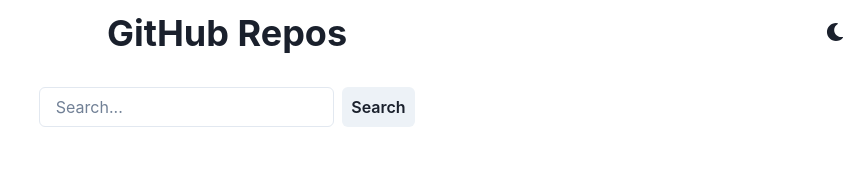
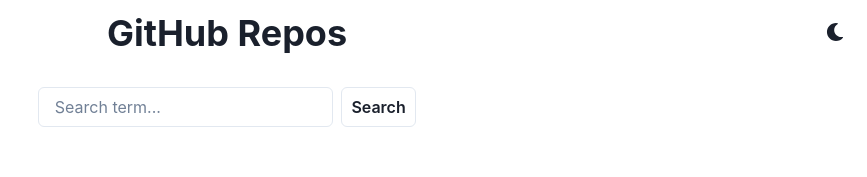
Before and after one commit to wardis/pimberly, a React (Create React App) app: page / in a window 1280 px wide. Shown: the top 177 px of the page, without its empty margins (413-1280 px from the left). Built offline with nearby package versions, Linux system fonts and the light colour scheme; the HTML template or start-up script is replaced by a standard one.

Commit message:
fetch repos from github

```diff
--- a/src/App.js
+++ b/src/App.js
@@ -1,4 +1,6 @@
 import React, { useState } from 'react';
+import axios from 'axios';
+
 import {
   ChakraProvider,
   Box,
@@ -14,10 +16,34 @@
 
 function App() {
   const [term, setTerm] = useState('');
+  const [repos, setRepos] = useState([]);
+  const [loading, setLoading] = useState(false);
 
   const handleSubmit = e => {
     e.preventDefault();
-    console.log(term);
+
+    fetchRepos();
+  };
+
+  const fetchRepos = async () => {
+    setLoading(true);
+
+    const url = 'https://api.github.com/search/repositories';
+    await axios
+      .get(url, {
+        params: {
+          sort: 'stars',
+          per_page: 25,
+          q: term,
+        },
+      })
+      .then(res => {
+        const { data } = res;
+        if (data.items.length) setRepos(data.items);
+      })
+      .catch(err => console.log(err));
+
+    setLoading(false);
   };
 
   return (
@@ -30,12 +56,25 @@
 
             <HStack as="form" onSubmit={handleSubmit}>
               <Input
-                placeholder="Search..."
+                placeholder="Search term..."
                 onChange={e => setTerm(e.target.value)}
               />
-              <Button type="submit">Search</Button>
+              <Button
+                type="submit"
+                isLoading={loading}
+                loadingText="Searching"
+                variant="outline"
+              >
+                Search
+              </Button>
             </HStack>
-            <p>{term}</p>
+
+            {repos &&
+              repos.map(repo => (
+                <p key={repo.id}>
+                  {repo.name} - {repo.stargazers_count}
+                </p>
+              ))}
           </VStack>
         </Grid>
       </Box>
```
